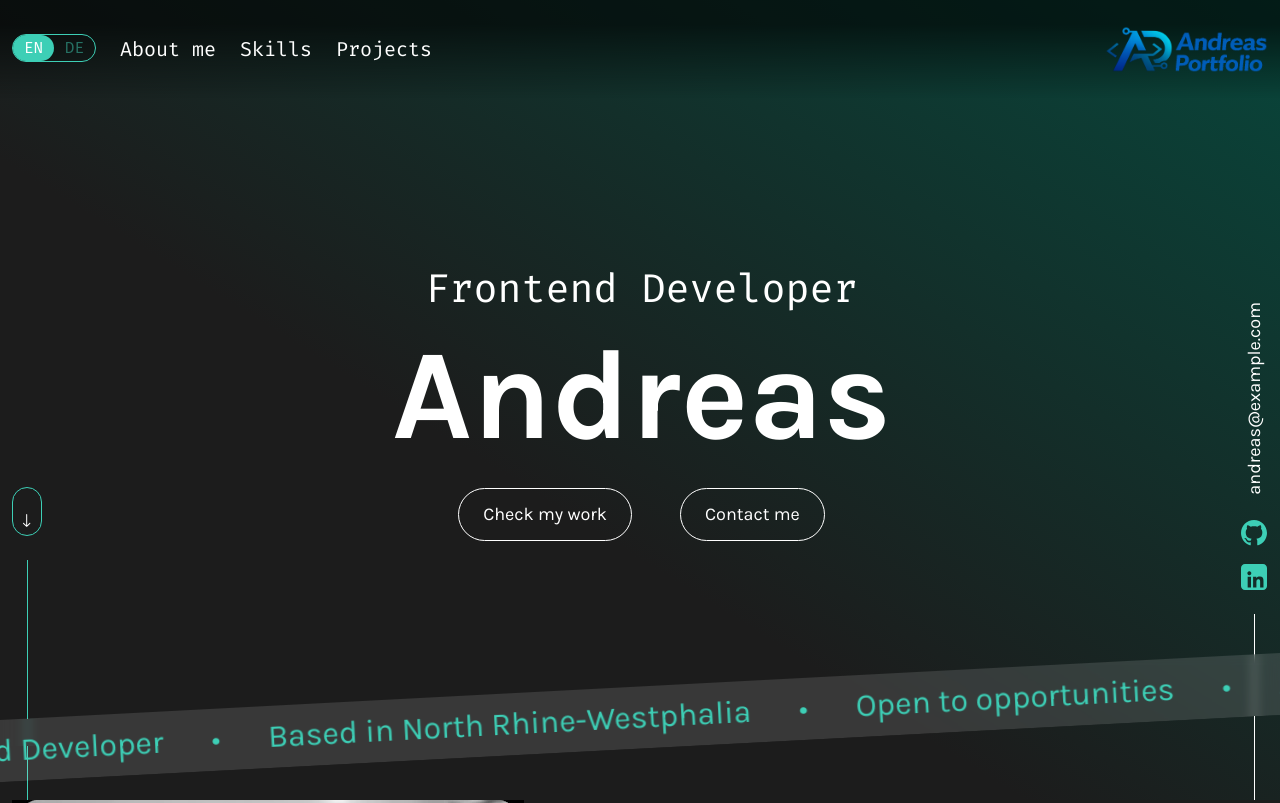
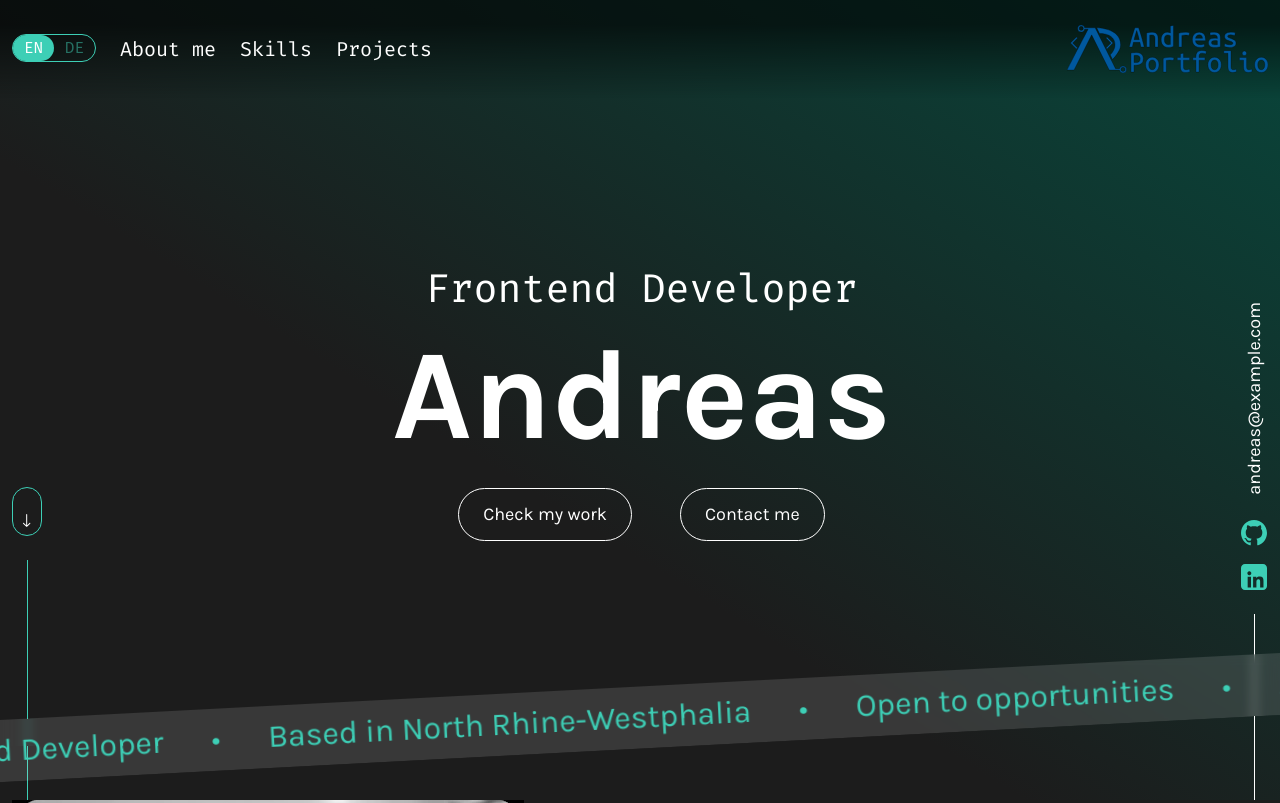
Before and after one commit to andreas813/Portfolio_m15, a plain HTML site: page index.html in a window 1280 px wide. Shown: the top 803 px of the page. Drawn offline with Linux system fonts and the light colour scheme.

Commit message:
New SVG logo and favicon

```diff
--- a/index.html
+++ b/index.html
@@ -7,6 +7,7 @@
     <title>Andreas Portfolio — Frontend Developer</title>
     <link rel="stylesheet" href="assets/libs/bootstrap/css/bootstrap.min.css">
     <link rel="stylesheet" href="css/styles.css">
+    <link rel="icon" href="assets/icons/favicon.svg" type="image/svg+xml">
 </head>
 
 <body>
@@ -30,7 +31,7 @@
                 </div>
             </div>
             <div class="logo" aria-hidden="true">
-                <img src="assets/images/logo.png" alt="Andreas Portfolio Logo" />
+                <img src="assets/images/logo.svg" alt="Andreas Portfolio Logo" />
             </div>
         </div>
     </header>
@@ -252,7 +253,7 @@
         <div class="container footer-inner">
             <div class="footer-left">
                 <div class="logo" aria-hidden="true">
-                    <img src="assets/images/logo.png" alt="logo">
+                    <img src="assets/images/logo.svg" alt="logo">
                 </div>
                 <div class="muted">Web Developer — North Rhine-Westphalia Germany</div>
             </div>
```
Also changed, not shown: assets/icons/favicon.svg (added), assets/images/logo.png (deleted), assets/images/logo.svg (added), favicon.png (deleted), js/main.js (line endings or trailing spaces).
